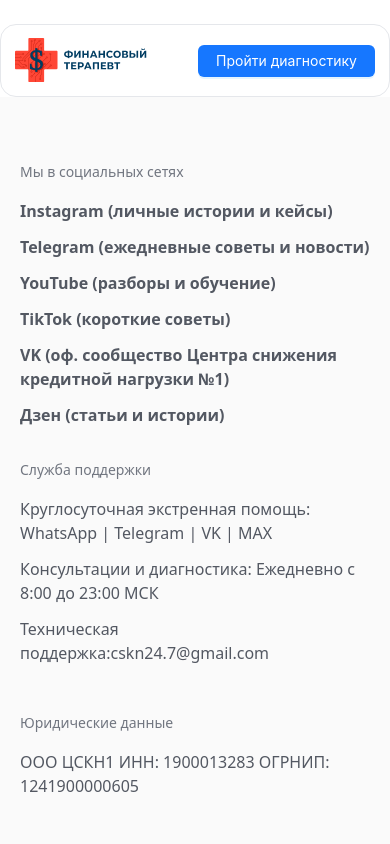
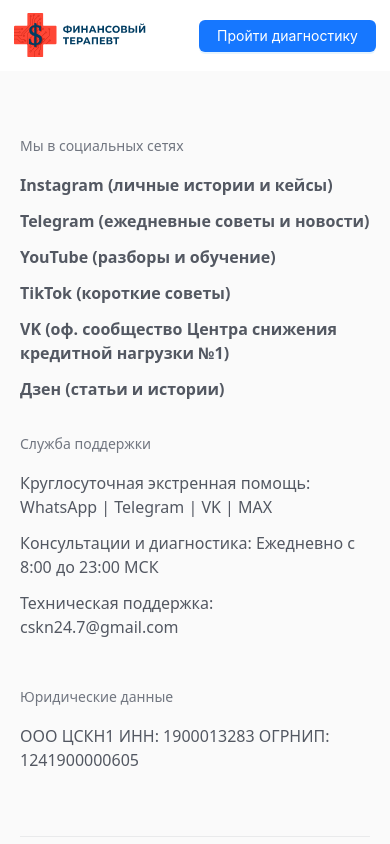
Before and after one commit to TolykbaevIlyas/financyTherapy, a React (Vite) app: page / in a window 390 px wide. Shown: the top 844 px of the page. Built offline with nearby package versions, Linux system fonts and the light colour scheme.

Commit message:
ref: header

```diff
--- a/src/widgets/Footer/ui/Footer.tsx
+++ b/src/widgets/Footer/ui/Footer.tsx
@@ -11,42 +11,50 @@
             <div className="flex flex-col lg:flex-row gap-[32px] lg:gap-0  justify-between items-center text-start my-[64px]">
               <ul className="max-w-[500px] w-full flex flex-col gap-[12px]">
                 <li className="text-[14px] font-[400px] text-[#717680] mb-[5px]">
-                  Мы в социальных сетях
+                  <a href="">Мы в социальных сетях</a>
                 </li>
                 <li className="text-[16px] font-bold text-[#535862]">
-                  Instagram (личные истории и кейсы)
+                  <a href="">Instagram (личные истории и кейсы)</a>
                 </li>
                 <li className="text-[16px] font-bold text-[#535862]">
-                  Telegram (ежедневные советы и новости)
+                  <a href="">Telegram (ежедневные советы и новости)</a>
                 </li>
                 <li className="text-[16px] font-bold text-[#535862]">
-                  YouTube (разборы и обучение)
+                  <a href="">YouTube (разборы и обучение)</a>
                 </li>
-                <li className="text-[16px] font-bold text-[#535862]">TikTok (короткие советы)</li>
                 <li className="text-[16px] font-bold text-[#535862]">
-                  VK (оф. сообщество Центра снижения кредитной нагрузки №1)
+                  <a href="">TikTok (короткие советы)</a>
                 </li>
-                <li className="text-[16px] font-bold text-[#535862]">Дзен (статьи и истории)</li>
+                <li className="text-[16px] font-bold text-[#535862]">
+                  <a href="">VK (оф. сообщество Центра снижения кредитной нагрузки №1)</a>
+                </li>
+                <li className="text-[16px] font-bold text-[#535862]">
+                  <a href="">Дзен (статьи и истории)</a>
+                </li>
               </ul>
               <ul className="max-w-[495px] w-full flex flex-col gap-[17px]">
-                <li className="text-[14px] font-[400px] text-[#717680]">Служба поддержки</li>
+                <li className="text-[14px] font-[400px] text-[#717680]">
+                  <a href="">Служба поддержки</a>
+                </li>
                 <div className="flex flex-col gap-[12px] mb-[30px] ">
                   <li className="text-[16px] font-[400px] text-[#535862]">
-                    Круглосуточная экстренная помощь:
+                    <a href="">Круглосуточная экстренная помощь:</a>
                     <li className="text-[16px] font-[400px] text-[#535862]">
-                      WhatsApp | Telegram | VK | MAX
+                      <a href="">WhatsApp | Telegram | VK | MAX</a>
                     </li>
                   </li>
                   <li className="text-[16px] font-[400px] text-[#535862]">
-                    Консультации и диагностика: Ежедневно с 8:00 до 23:00 МСК
+                    <a href="">Консультации и диагностика:</a> Ежедневно с 8:00 до 23:00 МСК
                   </li>
                   <li className="text-[16px] font-[400px] text-[#535862]">
-                    Техническая поддержка:cskn24.7@gmail.com
+                    <a href="">Техническая поддержка:</a> cskn24.7@gmail.com
                   </li>
                 </div>
-                <li className="text-[14px] font-[400px] text-[#717680]">Юридические данные</li>
+                <li className="text-[14px] font-[400px] text-[#717680]">
+                  <a href="">Юридические данные</a>
+                </li>
                 <li className="text-[16px] font-[400px] text-[#535862]">
-                  ООО ЦСКН1 ИНН: 1900013283 ОГРНИП: 1241900000605
+                  <a href="">ООО ЦСКН1 ИНН: 1900013283 ОГРНИП: 1241900000605</a>
                 </li>
               </ul>
             </div>
@@ -57,12 +65,14 @@
               <div className="text-start">
                 <ul className="flex lg:flex-row flex-col gap-[12px] lg:gap-[24px]">
                   <li className="text-[16px] font-[400px] text-[#717680]">
-                    Согласие на обработку персональных данных
+                    <a href="">Согласие на обработку персональных данных</a>
                   </li>
                   <li className="text-[16px] font-[400px] text-[#717680]">
-                    Политика обработки персональных данных
+                    <a href="">Политика обработки персональных данных</a>
                   </li>
-                  <li className="text-[16px] font-[400px] text-[#717680]">Договор-оферта</li>
+                  <li className="text-[16px] font-[400px] text-[#717680]">
+                    <a href="">Договор-оферта</a>
+                  </li>
                 </ul>
               </div>
             </div>
--- a/src/widgets/Header/ui/Header.tsx
+++ b/src/widgets/Header/ui/Header.tsx
@@ -8,7 +8,7 @@
     <>
       <header className="w-full">
         <ContainerWrapper>
-          <div className="flex justify-between px-[14px] items-center py-[13px] rounded-2xl border-1 w-full border-gray-200 mt-[24px]">
+          <div className="flex justify-between px-[14px] items-center py-[13px] rounded-2xl border-0 lg:border-1 w-full border-gray-200  lg:mt-[24px]">
             <img src={logo} alt="Logo" />
             <div className="max-w-[177px] max-h-[40px] h-full w-full">
               <Button className="w-full" type="primary">
```
